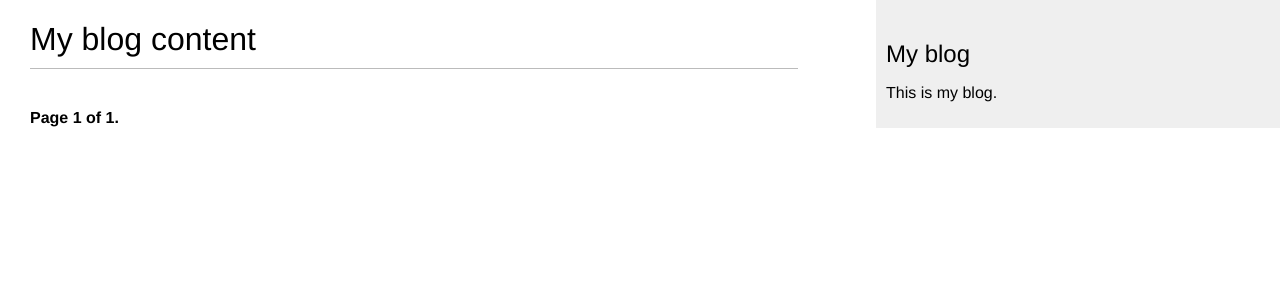
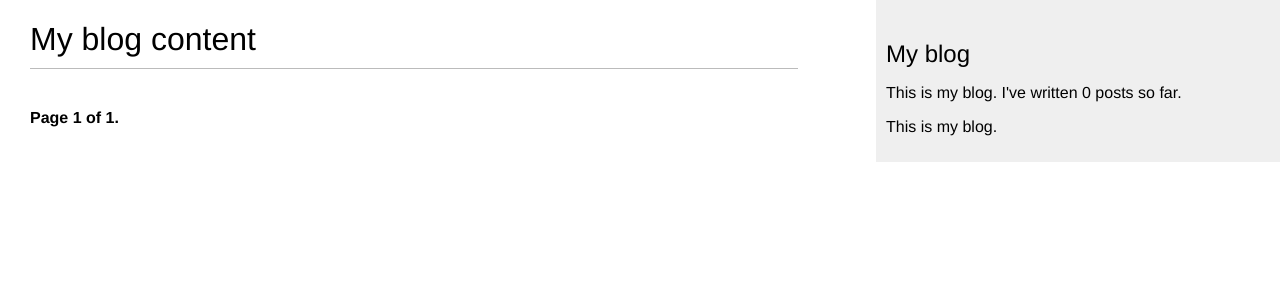
Before and after one commit to EliasOPrado/django-3-by-example-book, a Django app: page /blog/ in a window 1280 px wide. Shown: the top 300 px of the page. Run offline with Django 3.2, Linux system fonts and the light colour scheme; data that the repository does not hold is empty.

Commit message:
chore: Created custom template.

```diff
--- a/blog_project/mysite/blog/templates/blog/base.html
+++ b/blog_project/mysite/blog/templates/blog/base.html
@@ -1,3 +1,4 @@
+{% load blog_tags %}
 {% load static %}
 <!DOCTYPE html>
 <html>
@@ -12,6 +13,7 @@
   </div>
   <div id="sidebar">
     <h2>My blog</h2>
+    <p>This is my blog. I've written {% total_posts %} posts so far.</p>
     <p>This is my blog.</p>
   </div>
 </body>
--- /dev/null
+++ b/blog_project/mysite/blog/templatetags/blog_tags.py
@@ -0,0 +1,8 @@
+from django import template
+from ..models import Post
+
+register = template.Library()
+
+@register.simple_tag
+def total_posts():
+    return Post.objects_published.count()
```
Also changed, not shown: blog_project/mysite/blog/templatetags/__init__.py (added).
